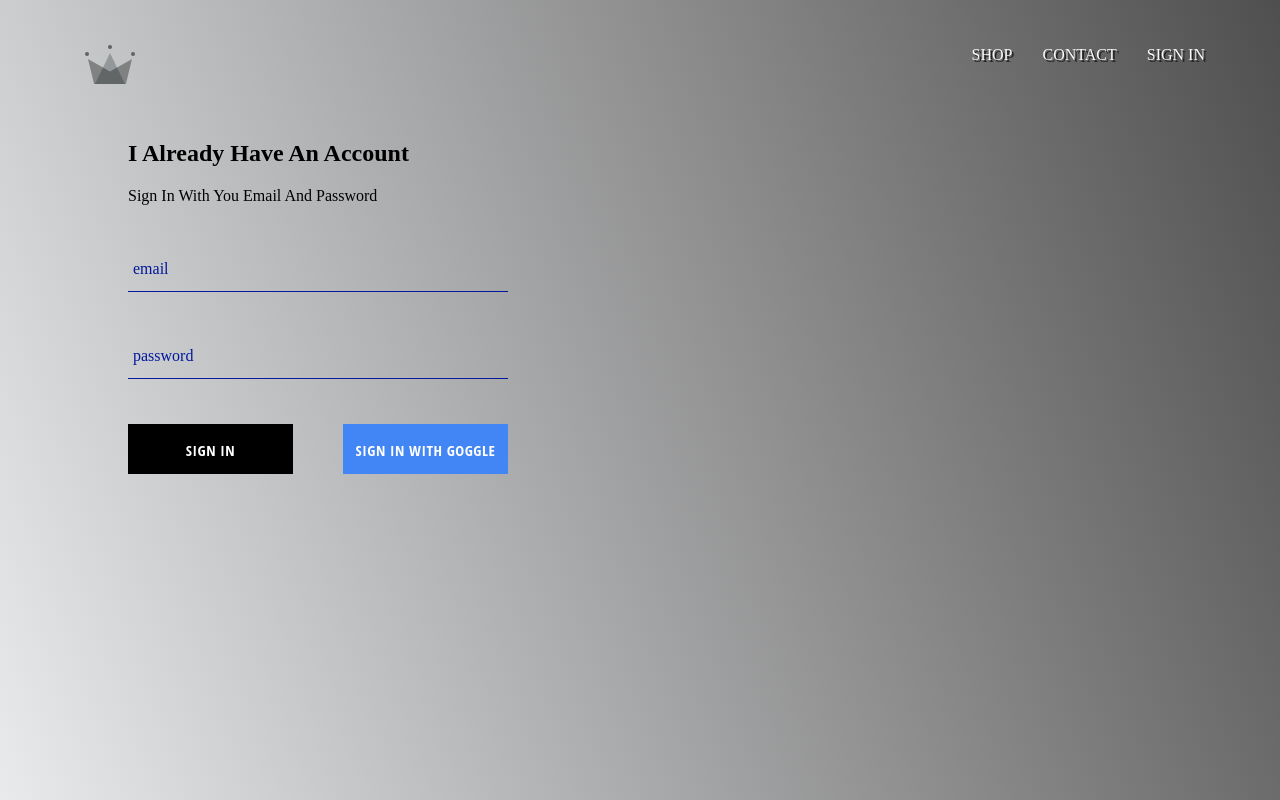
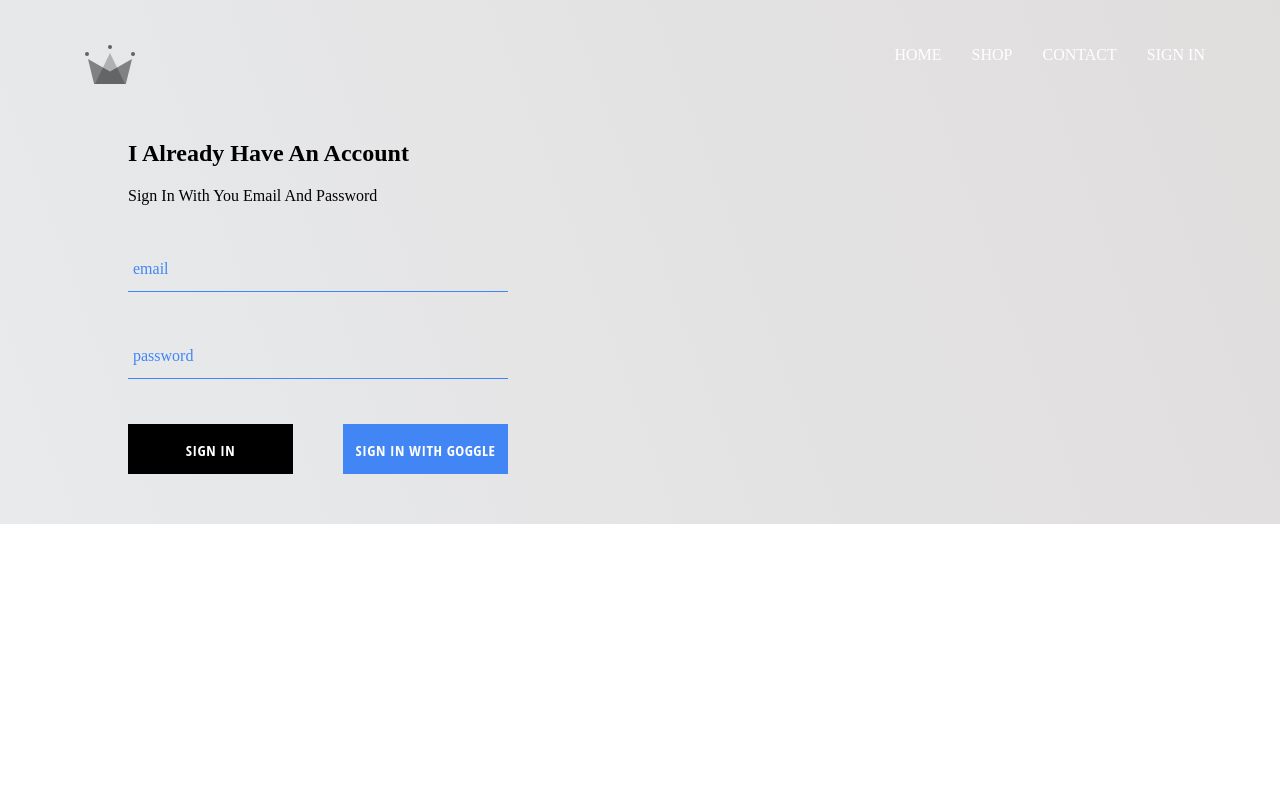
Before and after one commit to ANKITA-web34/clothing-hub, a React (Create React App) app: page /signin in a window 1280 px wide. Built offline with nearby package versions, Linux system fonts and the light colour scheme; no server answers; a web font is replaced by a local one.

Commit message:
creating user in DB(firebase)

```diff
--- a/src/App.css
+++ b/src/App.css
@@ -3,14 +3,17 @@
 }
 
 body {
-    height: 100vh;
     padding: 20px 60px;
     font-family: Scheherazade New;
-    background: linear-gradient(70deg, #e8eaec, #504f4f);
+    background: linear-gradient(70deg, #e8eaec, #e0dddd);
+    background-repeat: no-repeat;
 }
 
 a {
     text-decoration: none;
-    color:  #f8f8f8;
-    text-shadow: 2px 2px #222222;
+    color:  white;
+    /* text-shadow: 2px 2px #959595; */
 }
+ a:hover {
+     color: #4285f4;
+ }
--- a/src/App.js
+++ b/src/App.js
@@ -6,7 +6,7 @@ import HomePage from "./Pages/homepage/homepage.component";
 import ShopPage from "./Pages/Shop/shop.component";
 import SignINAndSignUpPage from "./Pages/Sign-in-and-Sign-up/Sign-in-and-Sign-up.component";
 import Header from "./Components/Header/header.component";
-import { auth } from "./firebase/firebase.utils";
+import { auth, createUserProfileDocument } from "./firebase/firebase.utils";
 
 class App extends React.Component {
   constructor() {
@@ -19,11 +19,29 @@ class App extends React.Component {
 
   unsubscribeFromAuth = null;
 
+  // componentDidMount() {
+  //   this.unsubscribeFromAuth() = auth.onAuthStateChanged( users => {
+  //     this.setState({ currentUser: users });
+  //   })
+  // }
+
   componentDidMount() {
-    this.unsubscribeFromAuth = auth.onAuthStateChanged(user => {
-      this.setState({currentUser: user});
+    this.unsubscribeFromAuth = auth.onAuthStateChanged(async user => {
+     createUserProfileDocument(user);
     });
   }
+
+  // componentDidMount() {
+  //   this.unsubscribeFromAuth() = auth.onAuthStateChanged( async (userAuth) => {
+  //    if(userAuth) {
+  //      const userRef = await createUserProfileDocument(userAuth);
+
+  //      userRef.onSnapshot(snapShot => {
+  //       console.log(snapShot);
+  //      })
+  //    }
+  //   });
+  // }
 
   componentWillUnmount() {
     this.unsubscribeFromAuth();
--- a/src/Components/Form-input/form-input.styles.scss
+++ b/src/Components/Form-input/form-input.styles.scss
@@ -1,4 +1,4 @@
-$sub-color: #01189c;
+$sub-color: #4285f4;
 $main-color: black;
 
 @mixin shrinkLabel {
--- a/src/Components/Header/header.component.jsx
+++ b/src/Components/Header/header.component.jsx
@@ -10,6 +10,9 @@ const Header = ({ currentUser }) => (
       <Logo className="logo" />
     </Link>
     <div className="options">
+      <Link className="option" to="/">
+        HOME
+      </Link>
       <Link className="option" to="/shop">
         SHOP
       </Link>
@@ -23,7 +26,7 @@ const Header = ({ currentUser }) => (
         :
         ( <Link className="option" to="/signin">
             SIGN IN
-            </Link>
+          </Link>
       )}
     </div>
   </div>
--- a/src/Components/Sign-in/sign-in.component.jsx
+++ b/src/Components/Sign-in/sign-in.component.jsx
@@ -51,7 +51,7 @@ class SignIn extends React.Component {
           />
           <div className="buttons">
             <CustomButton type="submit">Sign In</CustomButton>
-            <CustomButton onClick={signInWithGoogle} isGoogleSignIn>
+            <CustomButton type='button' onClick={signInWithGoogle} isGoogleSignIn>
               Sign In with goggle
             </CustomButton>
           </div>
--- a/src/firebase/firebase.utils.js
+++ b/src/firebase/firebase.utils.js
@@ -12,10 +12,37 @@ const config = {
   measurementId: "G-T3Z13EQV8K",
 };
 
+export const createUserProfileDocument = async (userAuth, additionalData) => {
+  if (!userAuth) return;
+
+  const userRef = firestore.doc(`user/${userAuth.uid}`);
+  const snapShot = await userRef.get();
+
+  console.log(snapShot);
+
+  if (!snapShot.exists) {
+    const { displayName, email } = userAuth;
+    const createdAt = new Date();
+
+    try {
+      await userRef.set({
+        displayName,
+        email,
+        createdAt,
+        ...additionalData,
+      });
+    } catch (error) {
+      console.log('error creating user', error.message);
+    }
+  }
+
+  return userRef;
+};
+
 firebase.initializeApp(config);
 
 export const auth = firebase.auth();
-export const firebasestore= firebase.firestore();
+export const firestore = firebase.firestore();
 
 const provider = new firebase.auth.GoogleAuthProvider();
 provider.setCustomParameters({ prompt: 'select_account' });
```
